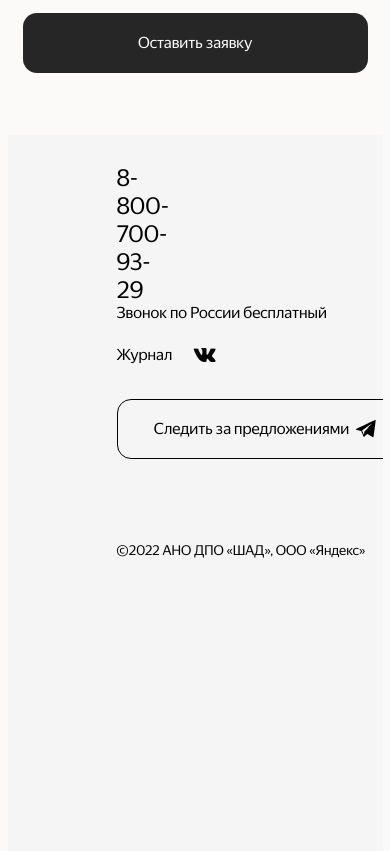
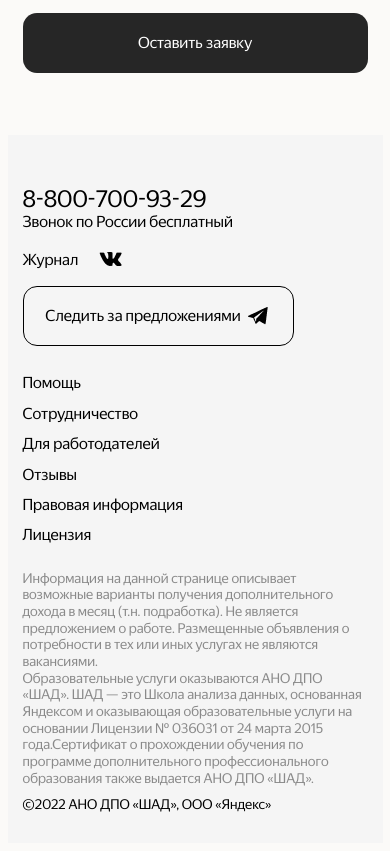
Before and after one commit to NurgaleevaDi/hr-landing, a React (Create React App) app: page / in a window 390 px wide. Shown: the part 8180-9031 px from the top of the page. Built offline with nearby package versions, Linux system fonts and the light colour scheme; no server answers.

Commit message:
footer mobile

```diff
--- a/src/components/Footer/Footer.css
+++ b/src/components/Footer/Footer.css
@@ -124,3 +124,62 @@
   text-decoration-line: none;
   color: black;
 }
+
+@media screen and (max-width: 460px) {
+  .footer {
+    padding: 50px 15px 30px 15px;
+  }
+
+  .footer__container-first {
+    flex-direction: column;
+    margin-bottom: 25px;
+  }
+
+  .footer__contacts {
+    margin-bottom: 14px;
+  }
+
+  .footer__tel {
+    margin: 0;
+  }
+
+  .footer__tel-text {
+    margin-bottom: 16px;
+  }
+
+  .footer__container-second {
+    display: flex;
+    flex-direction: column;
+  }
+
+  .footer__contacts-list {
+    margin: 0;
+    margin-bottom: 15px;
+  }
+
+  .footer__button {
+    min-height: 60px;
+    min-width: 271px;
+    padding: 0;
+    margin-bottom: 14px;
+  }
+
+  .footer__nav {
+    display: flex;
+    flex-direction: column;
+  }
+
+  .footer__nav-link:last-child {
+    margin-bottom: 0;
+  }
+
+  .footer__legal-text {
+    font-size: 14px;
+  }
+
+  .footer__copyright {
+    font-size: 14px;
+    margin-top: 10px;
+  }
+
+}
--- a/src/components/Footer/Footer.js
+++ b/src/components/Footer/Footer.js
@@ -19,6 +19,10 @@ function Footer() {
               </a>
             </li>
           </ul>
+          <button type="button" className="footer__button">
+          <a className="link" href="https://t.me/practicum_experts">Следить за предложениями</a>
+          <img src={tg} className="footer__tg-icon" alt="Телеграмм"/>
+        </button>
         </div>
         <ul className='footer__nav list'>
           <li className='footer__nav-link'><a className='link' href="https://yandex.ru/support/praktikum/feedback.html" target="_blank" rel="noreferrer">Помощь</a></li>
@@ -30,11 +34,7 @@ function Footer() {
         </ul>
       </div>
       <div className='footer__container-second'>
-        <button type="button" className="footer__button">
-          <a className="link" href="https://t.me/practicum_experts">Следить за предложениями</a>
-          <img src={tg} className="footer__tg-icon" alt="Телеграмм"/>
-        </button>
-        <p className='footer__copyright'>&copy;2022 АНО ДПО «ШАД», ООО «Яндекс»</p>
+
         <div className='footer__legal-info'>
           <p className='footer__legal-text'>Информация на данной странице описывает возможные варианты получения
             дополнительного дохода в месяц (т.н. подработка). Не является предложением о работе.
@@ -44,6 +44,7 @@ function Footer() {
             от 24 марта 2015 года.Сертификат о прохождении обучения по программе дополнительного
             профессионального образования также выдается АНО ДПО «ШАД».</p>
         </div>
+        <p className='footer__copyright'>&copy;2022 АНО ДПО «ШАД», ООО «Яндекс»</p>
       </div>
     </footer>
   );
```
